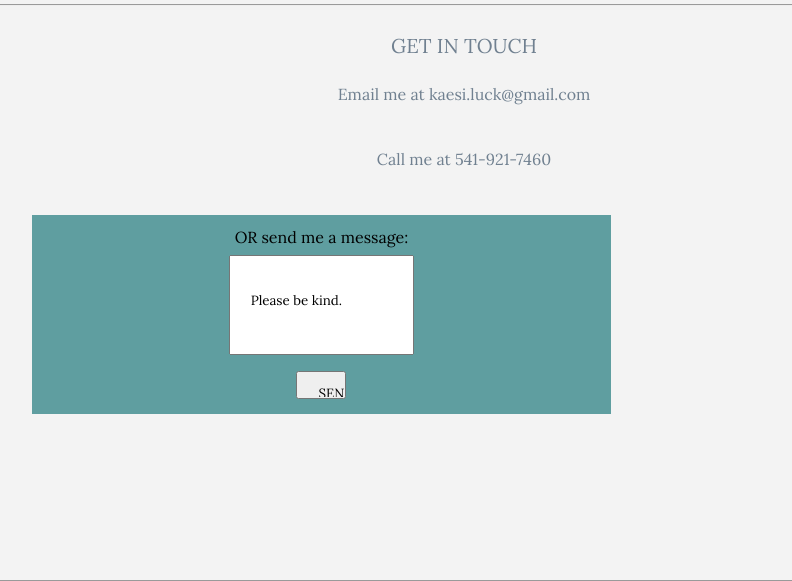
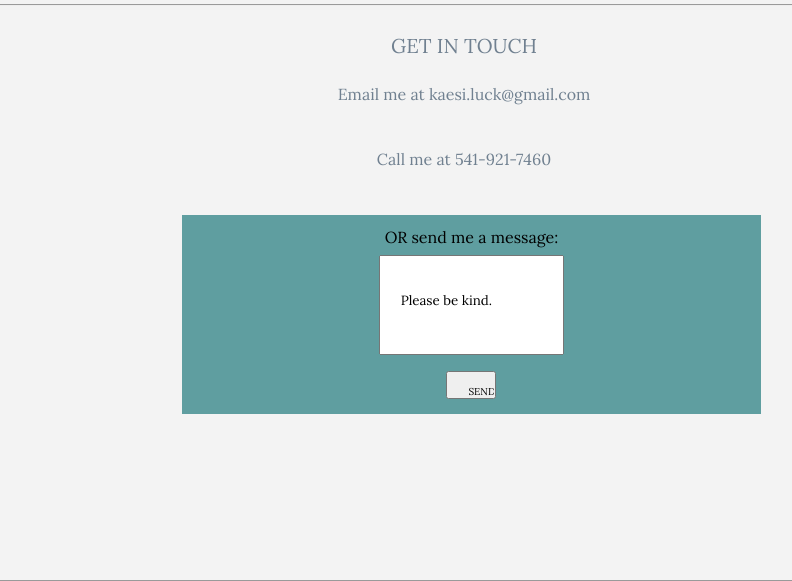
Before and after one commit to kaesiluck/kaesiluck.github.io, a PHP site: page /contactMe.html in a window 1280 px wide. Shown: the part 712-1293 px from the top of the page, without its empty margins (176-968 px from the left). Run offline with PHP 8.4, Linux system fonts and the light colour scheme.

Commit message:
Update style.css

```diff
--- a/style.css
+++ b/style.css
@@ -680,7 +680,7 @@ div.contact-main form {
    height: 175px;
    padding: 12px 20px 12px 20px;
    text-align: center;
-   margin-left: 200px;
+   margin-left: 350px;
 }
 
 div.contact-main input[type = text] {
@@ -695,9 +695,11 @@ div.contact-main input[type = text] {
 
 div.contact-main input[type = submit] {
   font-family: Lora;
+  font-size: 10px;
   width: 50px;
   height: 25px;
   padding: 12px 20px 12px 20px;
   margin: 8px 0;
+  text-align: center;
   text-transform: uppercase;
 }
```
